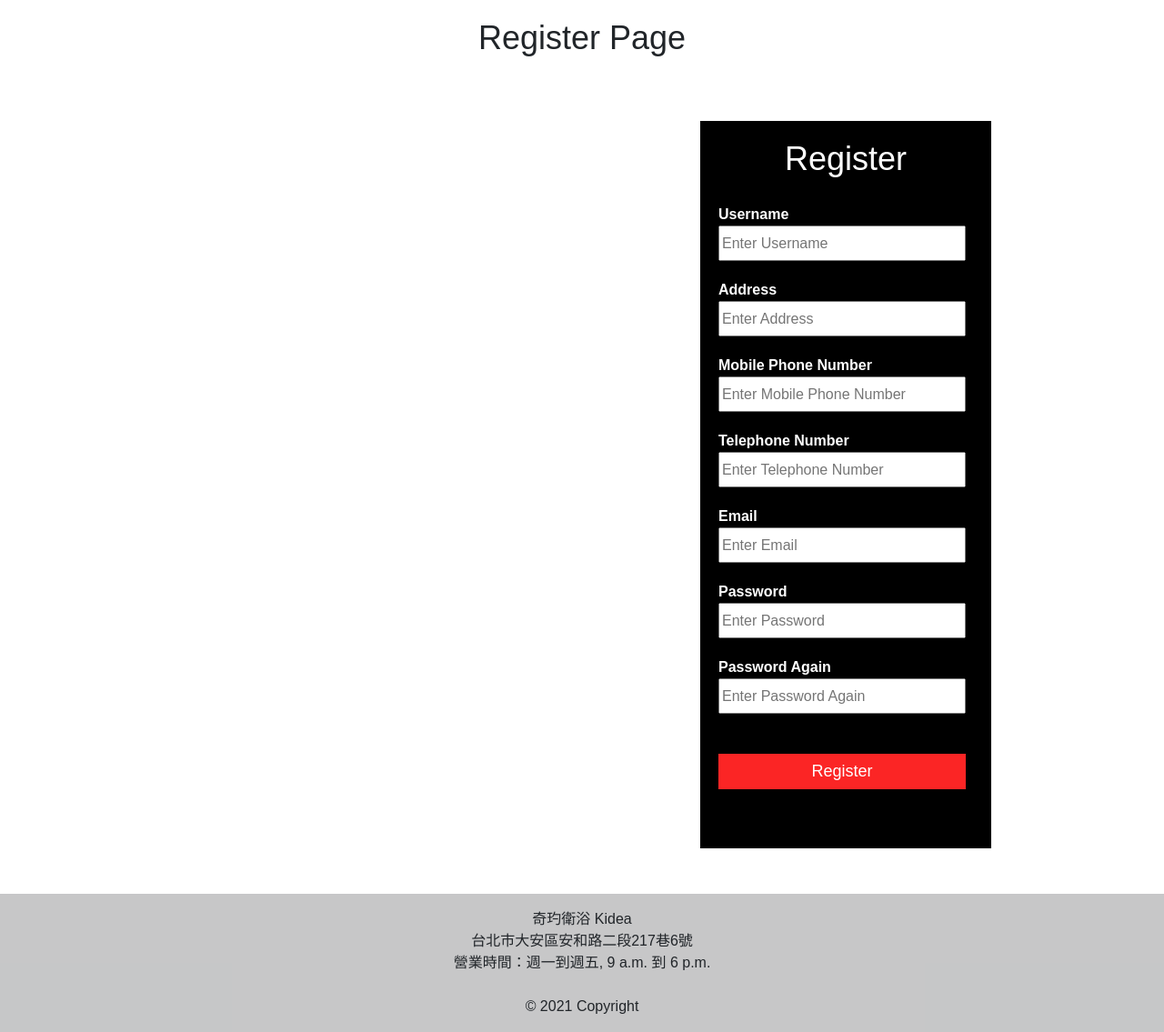
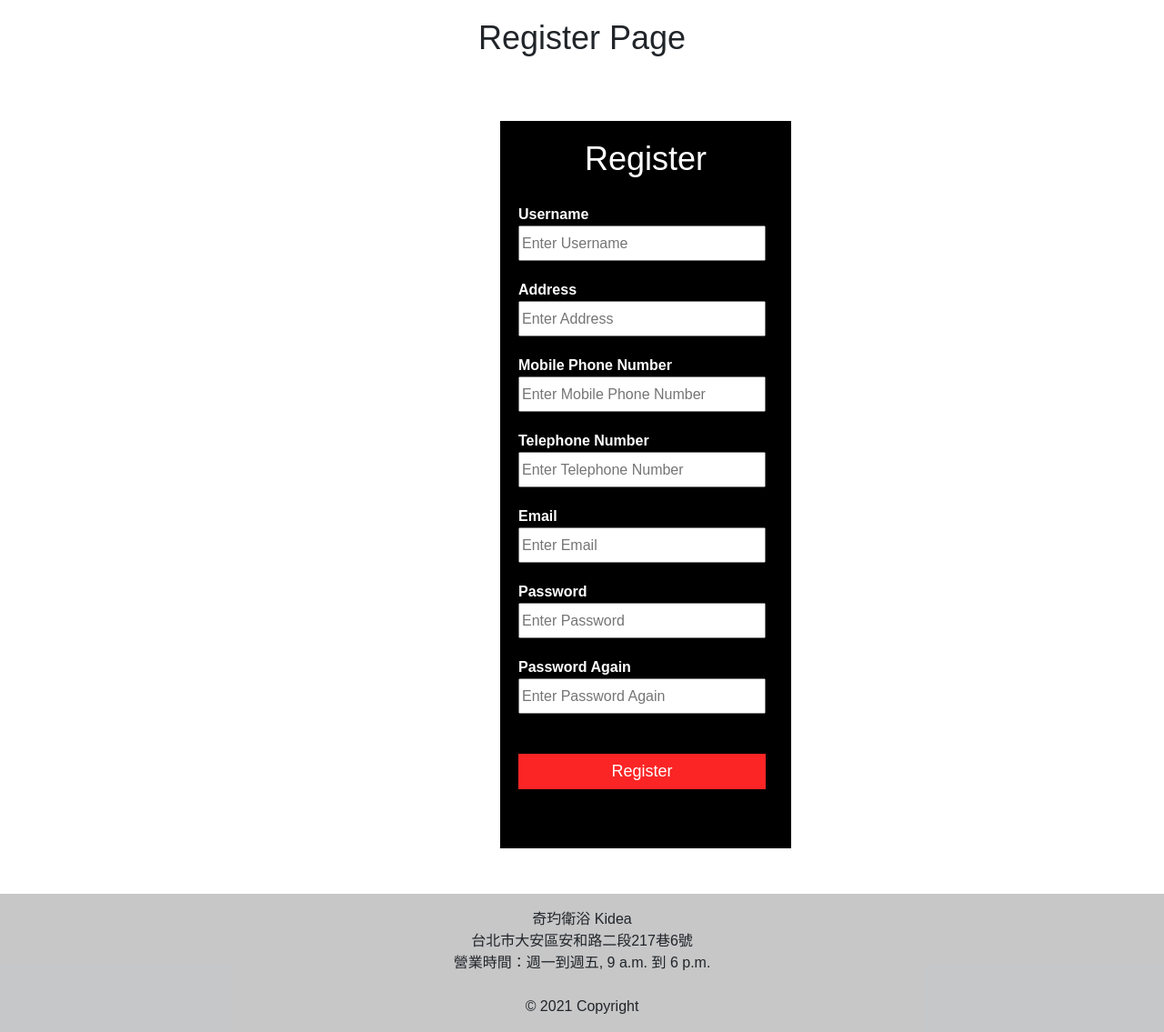
Before and after one commit to IAmAngelLiu/SystemAnalysis, a Django app: page /register/ in a window 1280 px wide. Shown: the part 212-1347 px from the top of the page at 91% size. Run offline with Django 3.2, Linux system fonts and the light colour scheme; some libraries are stand-ins or nearby versions.

Commit message:
modify browse, login, register page

```diff
--- a/kidea/accounts/templates/accounts/browse.html
+++ b/kidea/accounts/templates/accounts/browse.html
@@ -30,7 +30,7 @@
   type="button"
   class="btn btn-outline-danger btn-rounded"
   data-mdb-ripple-color="dark">
-  衣物
+  系統櫃
 </button>
 <button
   type="button"
--- a/kidea/accounts/templates/accounts/login.html
+++ b/kidea/accounts/templates/accounts/login.html
@@ -22,7 +22,7 @@ body{
 	background: #000;
 	color: #fff;
 	box-sizing: border-box;
-	margin: 50px 770px;
+	margin: 50px 550px;
 }
 
 .loginword{
--- a/kidea/accounts/templates/accounts/register.html
+++ b/kidea/accounts/templates/accounts/register.html
@@ -20,7 +20,7 @@ body{
 	background: #000;
 	color: #fff;
 	box-sizing: border-box;
-	margin: 50px 770px;
+	margin: 50px 550px;
 }
 
 .loginword{
```
